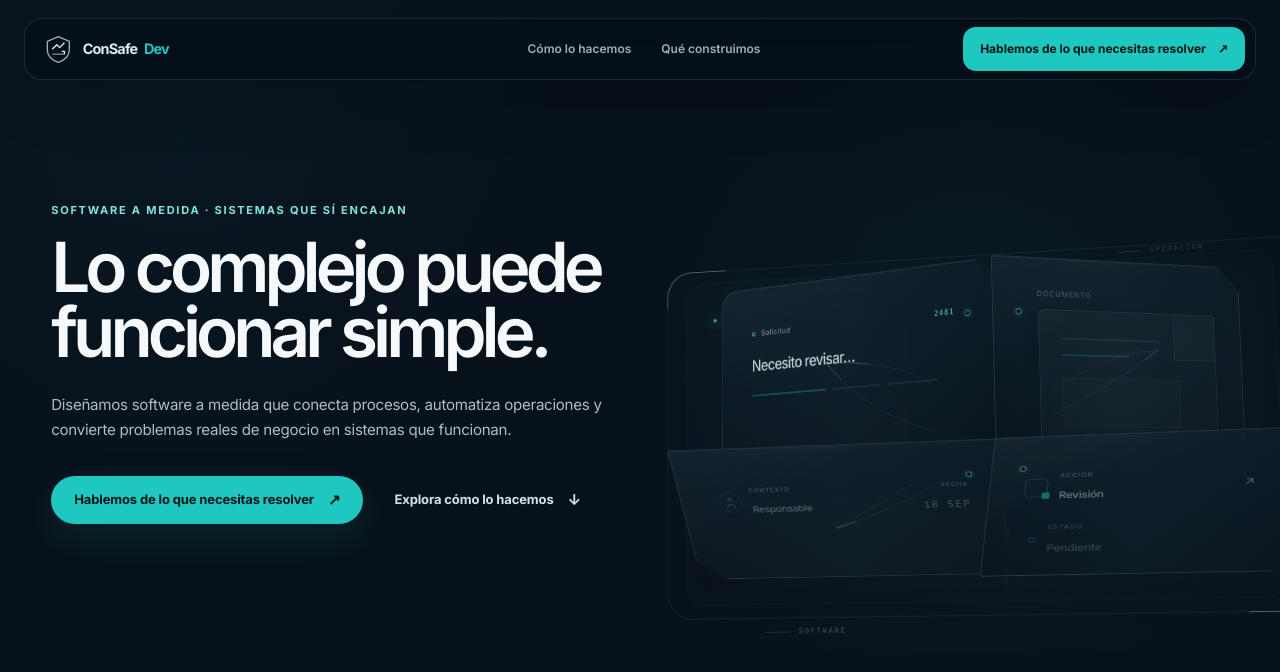
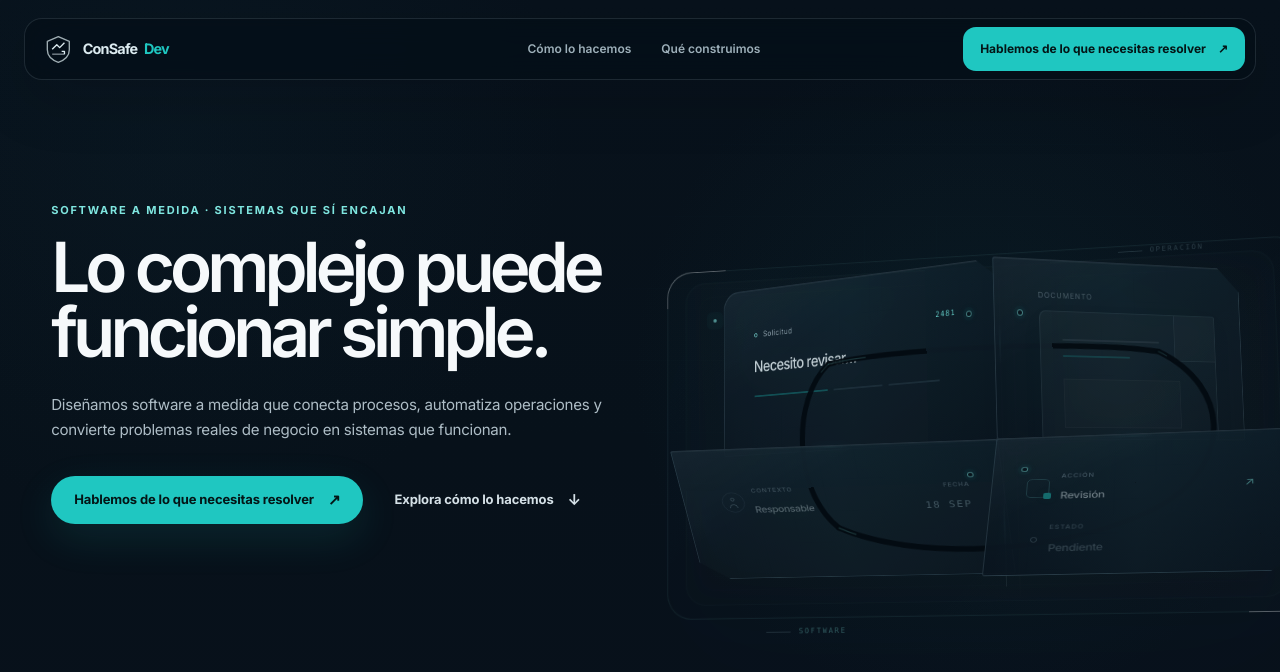
Before and after one commit to DevDanielAlcazar/consafedev, a Next.js app: page / in a window 1280 px wide. Shown: the top 672 px of the page. Built offline with nearby package versions, Linux system fonts and the light colour scheme; no server answers.

Commit message:
feat: add Build 02.2 operational spine

```diff
--- a/app/globals.css
+++ b/app/globals.css
@@ -1009,7 +1009,7 @@ button:focus-visible {
   bottom: 3.5%;
   left: 56.3%;
   width: 1px;
-  background: linear-gradient(180deg, transparent, rgba(139, 188, 199, 0.23) 18%, rgba(127, 230, 224, 0.26) 51%, rgba(139, 188, 199, 0.19) 82%, transparent);
+  background: linear-gradient(180deg, transparent, rgba(139, 165, 174, 0.16) 18%, rgba(139, 165, 174, 0.2) 51%, rgba(139, 165, 174, 0.15) 82%, transparent);
 }
 
 .sos-chassis__rib--horizontal {
@@ -1025,14 +1025,12 @@ button:focus-visible {
   left: 56.3%;
   width: 25px;
   height: 25px;
-  border: 1px solid rgba(127, 230, 224, 0.3);
+  border: 1px solid rgba(139, 165, 174, 0.2);
   border-radius: 7px;
   background: rgba(8, 20, 29, 0.92);
-  box-shadow:
-    0 0 0 5px rgba(31, 199, 193, 0.025),
-    0 0 24px rgba(31, 199, 193, 0.08);
+  box-shadow: 0 0 0 3px rgba(139, 165, 174, 0.025);
   translate: -50% -50%;
-  transform: translateZ(8px) rotate(45deg);
+  transform: translateZ(3px) rotate(45deg);
   transform-origin: 50% 50%;
 }
 
@@ -1041,7 +1039,7 @@ button:focus-visible {
   width: 3px;
   height: 3px;
   border-radius: 50%;
-  background: rgba(127, 230, 224, 0.68);
+  background: rgba(139, 165, 174, 0.36);
 }
 
 .sos-joint i:nth-child(1) { top: 5px; left: 5px; }
@@ -1049,10 +1047,10 @@ button:focus-visible {
 .sos-joint i:nth-child(3) { right: 5px; bottom: 5px; }
 .sos-joint i:nth-child(4) { bottom: 5px; left: 5px; }
 
-/* Facets retain one shared material and sit closer to their hinge plane. */
+/* Facets share one material and resolve into the continuous chassis. */
 .sos-facet {
   z-index: 3;
-  border-color: rgba(169, 208, 218, 0.14);
+  border-color: rgba(169, 208, 218, 0.12);
   background:
     linear-gradient(150deg, rgba(255, 255, 255, 0.031), transparent 34%),
     linear-gradient(180deg, rgba(13, 29, 40, 0.91), rgba(9, 20, 30, 0.92));
@@ -1094,16 +1092,15 @@ button:focus-visible {
   left: 9.5%;
 }
 
-/* Scroll-revealed relationships: structural ligaments, never a flowchart. */
+/* Scroll-revealed channels sit in a dark surface groove, never above the object. */
 .sos-relations {
   position: absolute;
-  z-index: 7;
+  z-index: 4;
   inset: 0;
   width: 100%;
   height: 100%;
   overflow: visible;
   pointer-events: none;
-  transform: translateZ(10px);
 }
 
 .sos-relations path {
@@ -1113,15 +1110,14 @@ button:focus-visible {
   stroke-linejoin: round;
 }
 
-.sos-relations__base path {
-  stroke: rgba(137, 179, 191, 0.095);
-  stroke-width: 1;
+.sos-relations__groove path {
+  stroke: rgba(3, 10, 16, 0.94);
+  stroke-width: 6;
 }
 
 .sos-relations__active path {
-  stroke: rgba(127, 230, 224, 0.7);
+  stroke: rgba(127, 230, 224, 0.72);
   stroke-width: 1.25;
-  filter: drop-shadow(0 0 5px rgba(31, 199, 193, 0.12));
 }
 
 /* Small hinge bridges make the shared object physically explicit. */
@@ -1205,15 +1201,15 @@ button:focus-visible {
 
 /* Hover confirms a relationship; it never makes a piece detach from chassis. */
 .sos-actor--request:hover {
-  transform: translateZ(12px);
+  transform: translateZ(4px);
 }
 
 .sos-evidence:hover {
-  transform: translateZ(15px);
+  transform: translateZ(6px);
 }
 
 .sos-action--review:hover {
-  transform: translateZ(5px);
+  transform: translateZ(3px);
 }
 
 /* -------------------------------------------------------------------------- */
--- a/components/consafedev/spatial-operating-system.tsx
+++ b/components/consafedev/spatial-operating-system.tsx
@@ -16,7 +16,7 @@ export function SpatialOperatingSystem({
   reducedMotion = false,
 }: SpatialOperatingSystemProps) {
   /*
-   * Build 02.1 — Connected System
+   * Build 02.2 — Operational Spine
    *
    * The system no longer reads as four independent floating planes.
    * A persistent chassis, shared hinge geometry and scroll-driven causal
@@ -32,16 +32,22 @@ export function SpatialOperatingSystem({
 
   /* Keep the folds legible, but never so open that they look detached. */
   const requestRotateY = useTransform(progress, [0, 0.26, 0.56, 0.78, 1], [-18, -15, -8.5, -1.5, 0]);
-  const requestZ = useTransform(progress, [0, 0.4, 0.78, 1], [34, 27, 8, 0]);
+  const requestZ = useTransform(progress, [0, 0.4, 0.78, 1], [27, 22, 6, 0]);
 
   const evidenceRotateY = useTransform(progress, [0, 0.24, 0.55, 0.78, 1], [31, 27, 16, 4.5, 0]);
-  const evidenceZ = useTransform(progress, [0, 0.35, 0.78, 1], [44, 36, 10, 0]);
+  const evidenceZ = useTransform(progress, [0, 0.35, 0.78, 1], [35, 29, 8, 0]);
 
   const contextRotateX = useTransform(progress, [0, 0.26, 0.56, 0.78, 1], [-34, -29, -17, -4.5, 0]);
-  const contextZ = useTransform(progress, [0, 0.35, 0.78, 1], [38, 31, 9, 0]);
+  const contextZ = useTransform(progress, [0, 0.35, 0.78, 1], [30, 25, 7, 0]);
 
   const actionRotateX = useTransform(progress, [0, 0.28, 0.56, 0.78, 1], [36, 31, 18, 4.8, 0]);
-  const actionZ = useTransform(progress, [0, 0.35, 0.78, 1], [48, 39, 11, 0]);
+  const actionZ = useTransform(progress, [0, 0.35, 0.78, 1], [37, 31, 9, 0]);
+
+  const facetBorderColor = useTransform(
+    progress,
+    [0, 0.56, 0.86, 1],
+    ["rgba(169, 208, 218, 0.15)", "rgba(169, 208, 218, 0.12)", "rgba(169, 208, 218, 0.08)", "rgba(169, 208, 218, 0.06)"],
+  );
 
   /* Shared structure is present from frame one and resolves with the facets. */
   const chassisOpacity = useTransform(progress, [0, 0.18, 0.46, 0.76, 1], [0.34, 0.5, 0.76, 0.9, 0.64]);
@@ -121,7 +127,7 @@ export function SpatialOperatingSystem({
 
           <motion.div
             className="sos-facet sos-facet--request"
-            style={reducedMotion ? undefined : { rotateY: requestRotateY, z: requestZ }}
+            style={reducedMotion ? { borderColor: "rgba(169, 208, 218, 0.07)" } : { rotateY: requestRotateY, z: requestZ, borderColor: facetBorderColor }}
           >
             <div className="sos-facet__grain" />
             <div className="sos-facet__dock sos-facet__dock--request" />
@@ -138,7 +144,7 @@ export function SpatialOperatingSystem({
 
           <motion.div
             className="sos-facet sos-facet--evidence"
-            style={reducedMotion ? undefined : { rotateY: evidenceRotateY, z: evidenceZ }}
+            style={reducedMotion ? { borderColor: "rgba(169, 208, 218, 0.07)" } : { rotateY: evidenceRotateY, z: evidenceZ, borderColor: facetBorderColor }}
           >
             <div className="sos-facet__grain" />
             <div className="sos-facet__dock sos-facet__dock--evidence" />
@@ -156,7 +162,7 @@ export function SpatialOperatingSystem({
 
           <motion.div
             className="sos-facet sos-facet--context"
-            style={reducedMotion ? undefined : { rotateX: contextRotateX, z: contextZ }}
+            style={reducedMotion ? { borderColor: "rgba(169, 208, 218, 0.07)" } : { rotateX: contextRotateX, z: contextZ, borderColor: facetBorderColor }}
           >
             <div className="sos-facet__grain" />
             <div className="sos-facet__dock sos-facet__dock--context" />
@@ -174,7 +180,7 @@ export function SpatialOperatingSystem({
 
           <motion.div
             className="sos-facet sos-facet--action"
-            style={reducedMotion ? undefined : { rotateX: actionRotateX, z: actionZ }}
+            style={reducedMotion ? { borderColor: "rgba(169, 208, 218, 0.07)" } : { rotateX: actionRotateX, z: actionZ, borderColor: facetBorderColor }}
           >
             <div className="sos-facet__grain" />
             <div className="sos-facet__dock sos-facet__dock--action" />
@@ -197,27 +203,27 @@ export function SpatialOperatingSystem({
             Each path is revealed by the same narrative scroll progress.
           */}
           <svg className="sos-relations" viewBox="0 0 1000 553" preserveAspectRatio="none">
-            <g className="sos-relations__base">
-              <path d="M260 154 C390 154 455 190 550 292 C635 207 715 159 805 159" />
-              <path d="M260 154 C338 245 420 278 550 292 C440 338 350 385 275 425" />
-              <path d="M275 425 C392 394 468 346 550 292 C650 350 730 394 785 410" />
-              <path d="M805 159 C713 224 641 252 550 292 C646 329 722 365 785 410" />
+            <g className="sos-relations__groove">
+              <path d="M260 154 C360 133 680 133 805 159" />
+              <path d="M260 154 C196 210 196 363 275 425" />
+              <path d="M275 425 C398 480 632 478 785 410" />
+              <path d="M805 159 C918 221 916 349 785 410" />
             </g>
             <g className="sos-relations__active">
               <motion.path
-                d="M260 154 C390 154 455 190 550 292 C635 207 715 159 805 159"
+                d="M260 154 C360 133 680 133 805 159"
                 style={reducedMotion ? staticPathStyle : { opacity: activeRelationOpacity, pathLength: requestToEvidence }}
               />
               <motion.path
-                d="M260 154 C338 245 420 278 550 292 C440 338 350 385 275 425"
+                d="M260 154 C196 210 196 363 275 425"
                 style={reducedMotion ? staticPathStyle : { opacity: relationOpacity, pathLength: requestToContext }}
               />
               <motion.path
-                d="M275 425 C392 394 468 346 550 292 C650 350 730 394 785 410"
+                d="M275 425 C398 480 632 478 785 410"
                 style={reducedMotion ? staticPathStyle : { opacity: activeRelationOpacity, pathLength: contextToReview }}
               />
               <motion.path
-                d="M805 159 C713 224 641 252 550 292 C646 329 722 365 785 410"
+                d="M805 159 C918 221 916 349 785 410"
                 style={reducedMotion ? staticPathStyle : { opacity: relationOpacity, pathLength: evidenceToReview }}
               />
             </g>
```
Also changed, not shown: 1 other file (tests, documents, lock files or other folders).
